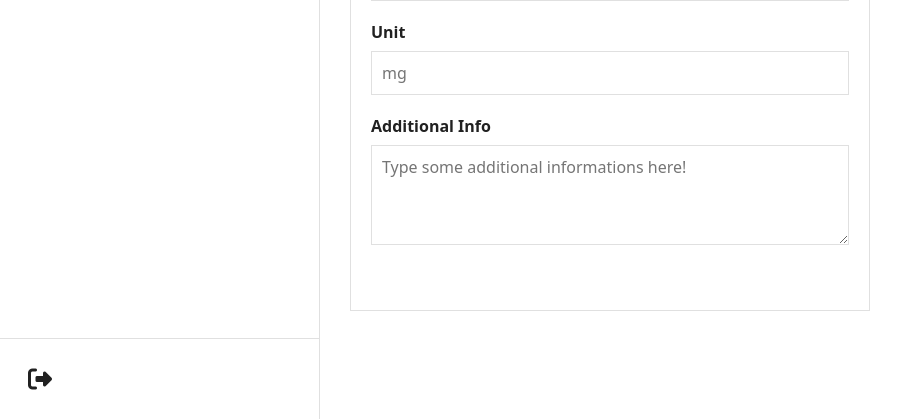
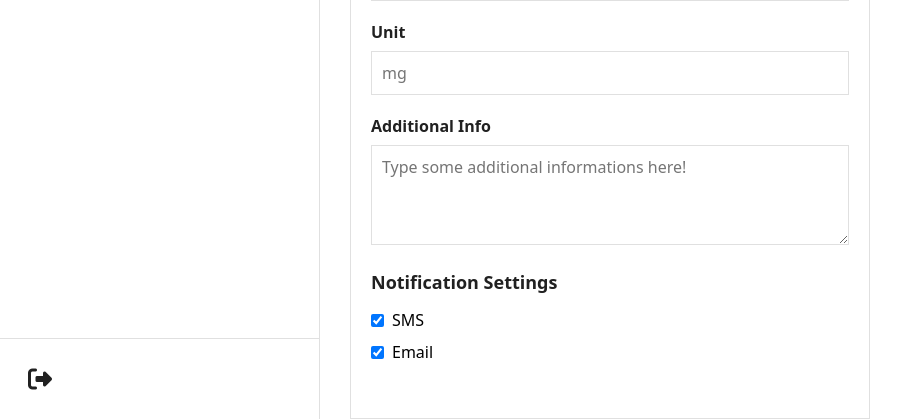
Before and after one commit to Thresh514/DineDose, a Flask app: template templates/doctor_plan_item_edit.html in a window 1280 px wide. Shown: the part 577-996 px from the top of the page, without its empty margins (0-905 px from the left). Run offline with Flask 3, Linux system fonts and the light colour scheme; the template is opened without the code that fills it, so the values that code supplies are empty.

Commit message:
revert the change that caused failure to edit and create

```diff
--- a/templates/doctor_plan_item_edit.html
+++ b/templates/doctor_plan_item_edit.html
@@ -625,6 +625,20 @@
                     <textarea id="note" placeholder="Type some additional informations here!"></textarea>
                 </div>
 
+
+                <!-- Notification Settings -->
+                <div class="notification-settings">
+                    <div class="section-title">Notification Settings</div>
+                    <label>
+                        <input type="checkbox" id="notify-sms" checked>
+                        SMS
+                    </label>
+                    <label>
+                        <input type="checkbox" id="notify-email" checked>
+                        Email
+                    </label>
+                </div>
+
                 <!-- Hidden technical fields -->
                 <div class="hidden">
                     <input type="hidden" id="drug-id">
```
Also changed, not shown: templates/doctor_plan_item_create.html (+15 -0 lines).
